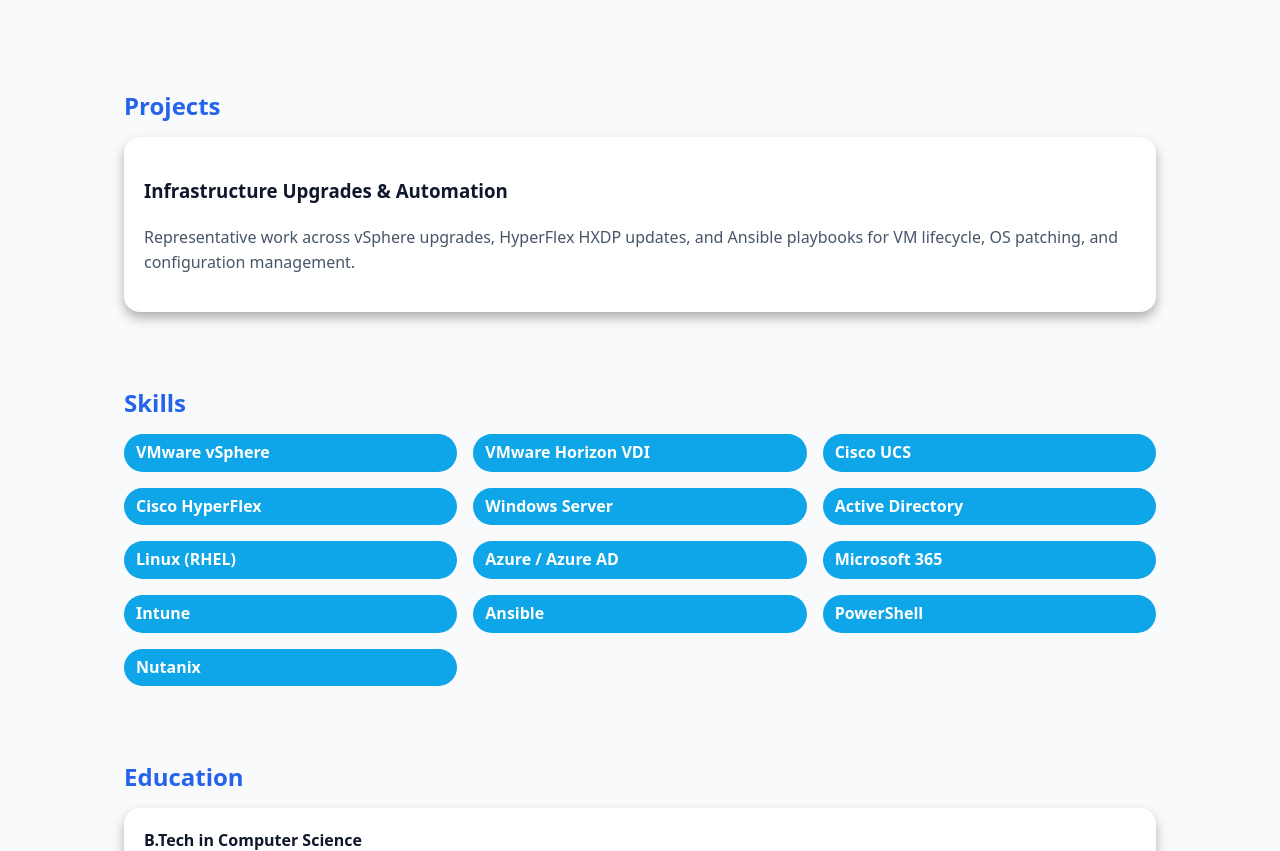
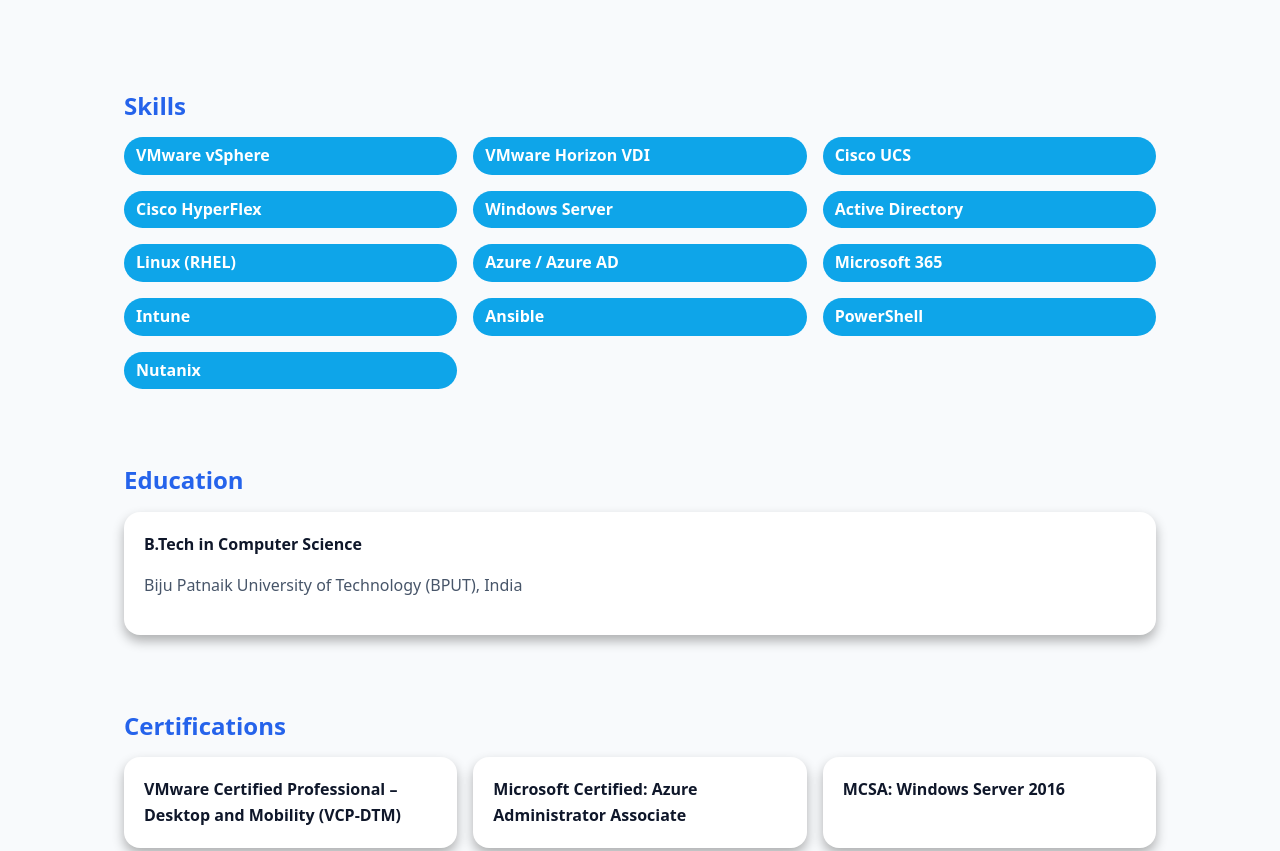
Before and after one commit to abdulrahman4u1995/Abdul-Rahman-Portfolio, a plain HTML site: page index.html in a window 1280 px wide. Shown: the part 1110-1961 px from the top of the page. Drawn offline with Linux system fonts and the light colour scheme.

Commit message:
Update index.html

```diff
--- a/index.html
+++ b/index.html
@@ -120,16 +120,6 @@
       </div>
     </section>
 
-    <section id="projects">
-      <h2>Projects</h2>
-      <div class="cards">
-        <article class="card">
-          <h3>Infrastructure Upgrades & Automation</h3>
-          <p class="sub">Representative work across vSphere upgrades, HyperFlex HXDP updates, and Ansible playbooks for VM lifecycle, OS patching, and configuration management.</p>
-        </article>
-      </div>
-    </section>
-
     <section id="skills">
       <h2>Skills</h2>
       <div class="cards">
```
